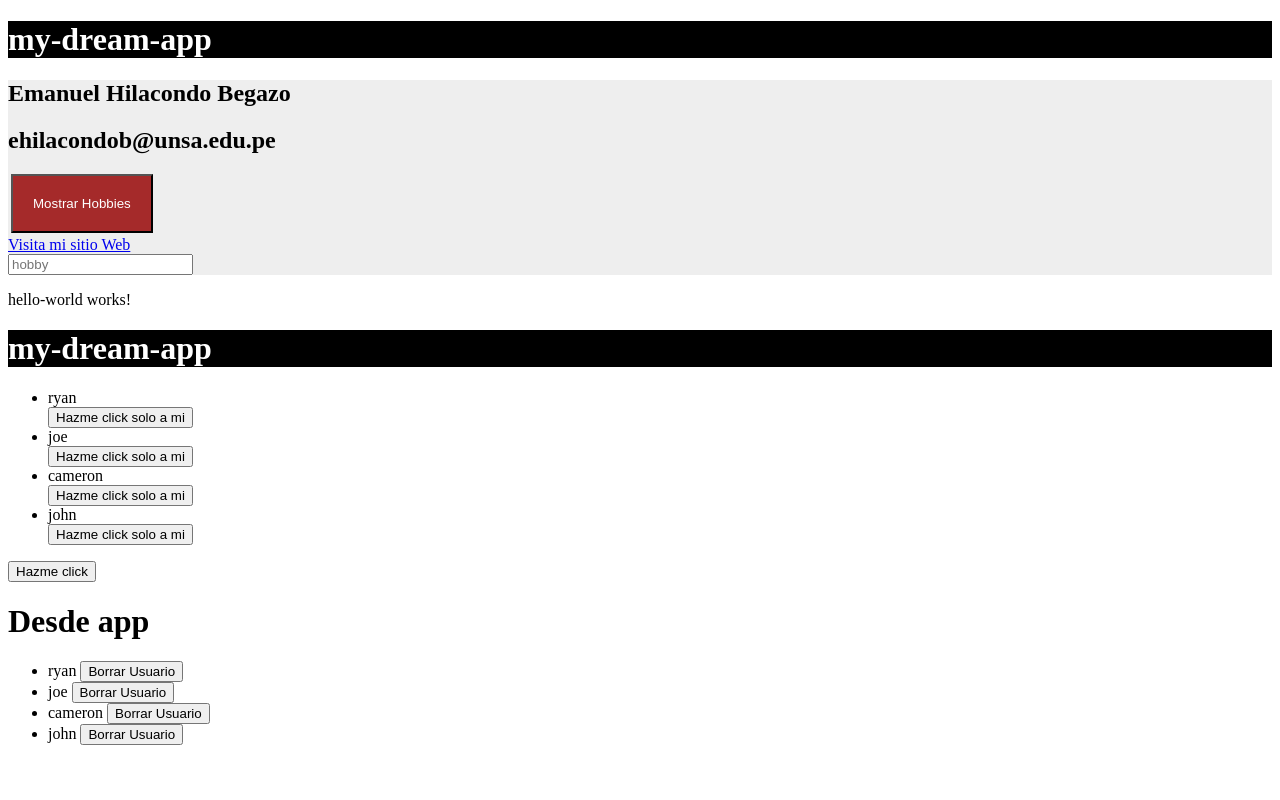
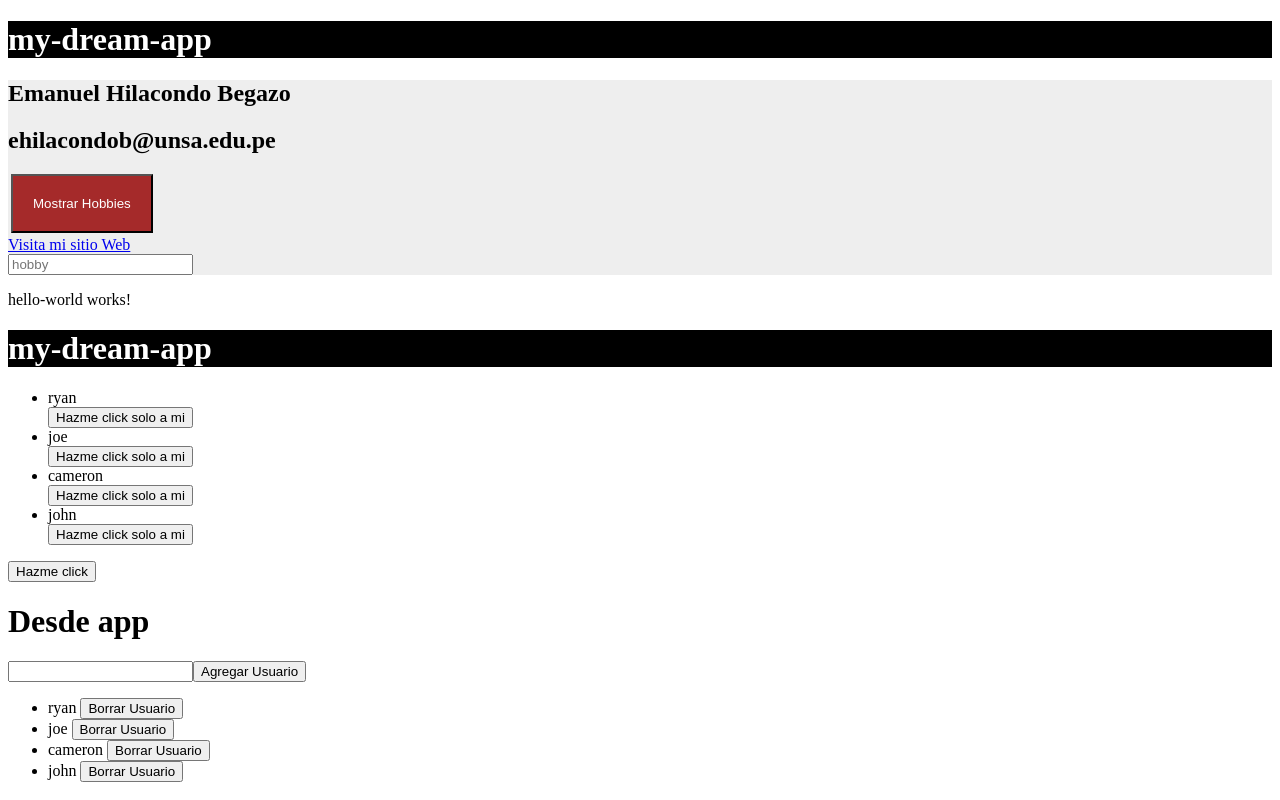
Before and after one commit to Calihn1/PW2-ANGULAR, an Angular app in the folder proyectoAngular/my-dream-app/: page / in a window 1280 px wide. Built offline with nearby package versions, Linux system fonts and the light colour scheme.

Commit message:
Decimo octavo commit: Se agrego el metodo agregar usuario, y un formulario en el html

```diff
--- a/proyectoAngular/my-dream-app/src/app/app.html
+++ b/proyectoAngular/my-dream-app/src/app/app.html
@@ -35,6 +35,10 @@
 <button (click)="sayHello()">Hazme click</button>
 
 <h1>Desde app</h1>
+<form (submit)="addUser(newUser)">
+  <input type="text" #newUser>
+  <button>Agregar Usuario</button>
+</form>
 <ul>
   <li *ngFor="let user of users">
     {{ user }} <button (click)="deleteUser(user)">Borrar Usuario</button>
--- a/proyectoAngular/my-dream-app/src/app/app.ts
+++ b/proyectoAngular/my-dream-app/src/app/app.ts
@@ -52,4 +52,12 @@
       }
     }
   }
+
+  addUser(newUser : any) {
+    //console.log(newUser.value);
+    this.users.push(newUser.value);
+    newUser.value = '';
+    newUser.focus();
+    return false;
+  }
 }
```
